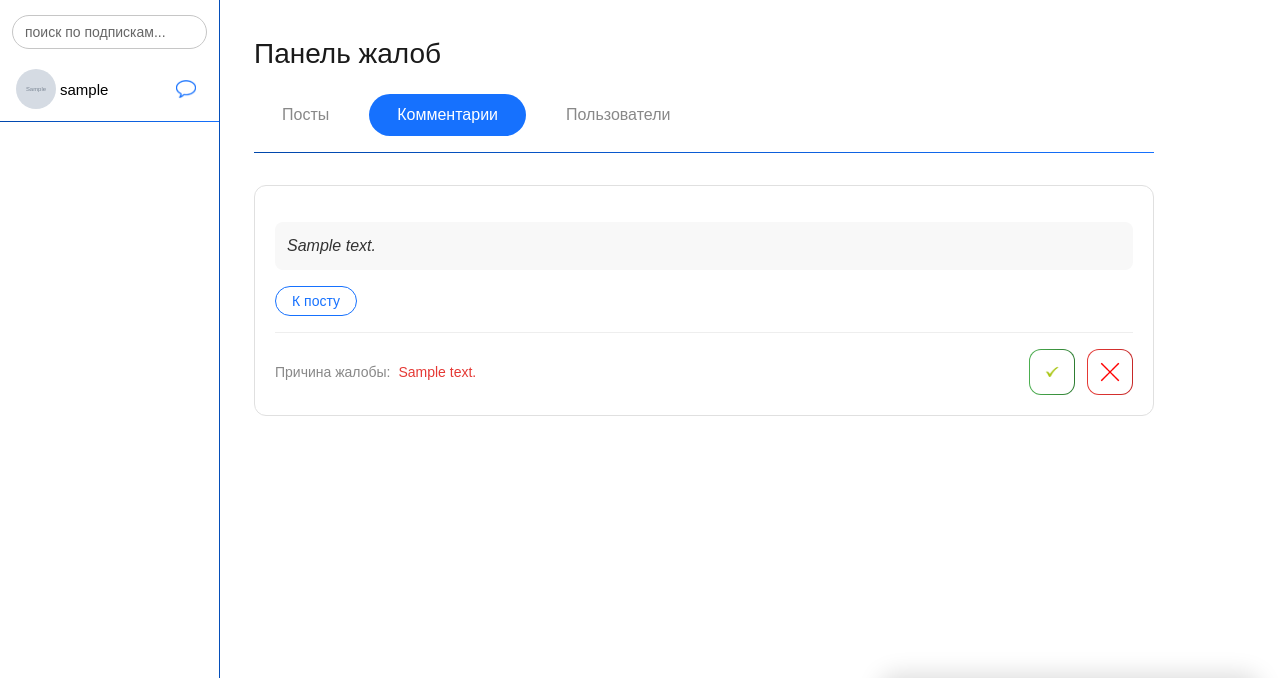
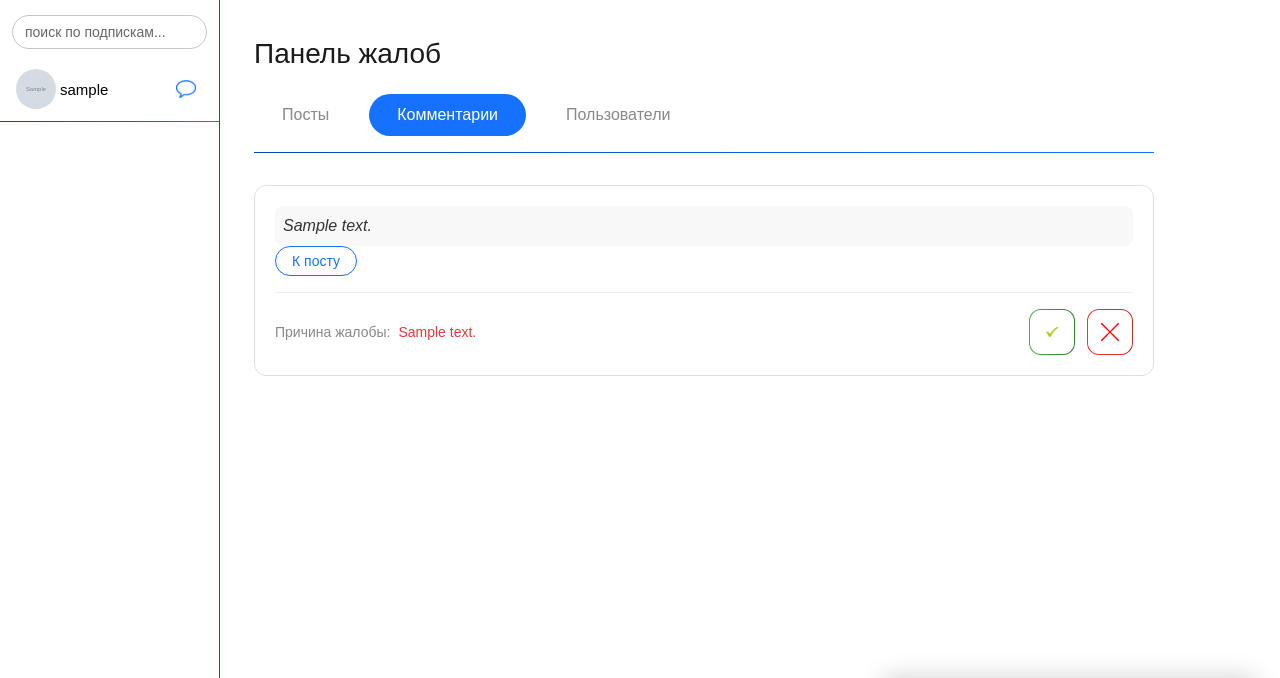
Before and after one commit to DreySych/MindFlow, a Django app: page /complaint/panel/comments/ in a window 1280 px wide. Shown: the part 121-799 px from the top of the page. Run offline with Django 5.2, Linux system fonts and the light colour scheme; a user stored in the database is signed in; tables that the repository leaves empty hold one stand-in row (values such as "Sample post"); grey boxes marked "Sample" are stand-in pictures; data that the repository does not hold is empty; some web fonts are replaced.

Commit message:
fix complaints

```diff
--- a/static/css/complain_panel.css
+++ b/static/css/complain_panel.css
@@ -102,6 +102,11 @@ body {
 
 .complaint-comment {
     margin-bottom: 16px;
+    /* ПРИЖАТЬ ТЕКСТ К ЛЕВОМУ КРАЮ */
+    padding-left: 0 !important;
+    padding-right: 0 !important;
+    margin-left: 0 !important;
+    margin-right: 0 !important;
 }
 
 .complaint-comment-text {
@@ -109,9 +114,23 @@ body {
     color: #333;
     line-height: 1.5;
     font-style: italic;
-    padding: 12px;
+    /* МИНИМАЛЬНЫЕ ОТСТУПЫ */
+    padding: 8px 8px !important;
     background: #f8f8f8;
     border-radius: 8px;
+    /* ПЕРЕНОС ТЕКСТА */
+    word-break: break-all;
+    white-space: pre-wrap;
+    word-wrap: break-word;
+    overflow-wrap: break-word;
+    max-width: 100%;
+    box-sizing: border-box;
+    margin: 0 !important;
+    text-align: left !important;
+    width: 100% !important;
+    /* ПРИЖАТЬ К ЛЕВУЮ СТОРОНУ */
+    margin-left: 0 !important;
+    padding-left: 8px !important;
 }
 
 .complaint-info {
@@ -120,29 +139,41 @@ body {
     justify-content: space-between;
     padding-top: 16px;
     border-top: 1px solid #eee;
+    gap: 0;
 }
 
 .complaint-type {
     display: flex;
     align-items: center;
     gap: 8px;
+    flex: 1;
+    min-width: 0;
 }
 
 .complaint-label {
     font-size: 14px;
     color: #888;
+    white-space: nowrap;
+    flex-shrink: 0;
 }
 
 .complaint-value {
     font-size: 14px;
     color: #e53935;
     font-weight: 500;
+    flex: 1;
+    word-break: break-word;
+    overflow-wrap: break-word;
+    white-space: normal;
+    padding-right: 12px;
+    max-width: none;
 }
 
 .complaint-verdict {
     display: flex;
     align-items: center;
     gap: 12px;
+    flex-shrink: 0;
 }
 
 .verdict-btn {
@@ -155,6 +186,7 @@ body {
     justify-content: center;
     cursor: pointer;
     transition: all 0.2s;
+    flex-shrink: 0;
 }
 
 .verdict-btn img {
@@ -283,11 +315,29 @@ body {
     .complaint-info {
         flex-direction: column;
         gap: 12px;
+        align-items: stretch;
+    }
+
+    .complaint-type {
+        flex-direction: column;
         align-items: flex-start;
+        gap: 4px;
+        order: 2;
     }
 
     .complaint-verdict {
+        order: 1;
         align-self: flex-end;
+    }
+
+    .complaint-comment {
+        padding-left: 0 !important;
+        padding-right: 0 !important;
+    }
+
+    .complaint-comment-text {
+        padding: 6px 6px !important;
+        font-size: 15px;
     }
 
     .user-avatar-complaint {
--- a/users/templates/profile_comments.html
+++ b/users/templates/profile_comments.html
@@ -68,7 +68,7 @@
                     <a href="{% url 'profile_general' username=user.username %}" class="nav-btn">Посты</a>
                     <a href="{% url 'profile_comments' username=user.username %}" class="nav-btn active">Комментарии</a>
                     {% if request.user == user %}
-                        <a href="{% url 'profile_liked' username=user.username %}" class="nav-btn">Оценки "понравившиеся"</a>
+                        <a href="{% url 'profile_liked' username=user.username %}" class="nav-btn">Понравившиеся</a>
                     {% endif %}
                 </div>
 
--- a/users/templates/profile_general.html
+++ b/users/templates/profile_general.html
@@ -66,7 +66,7 @@
                     <a href="{% url 'profile_general' username=user.username %}" class="nav-btn active">Посты</a>
                     <a href="{% url 'profile_comments' username=user.username %}" class="nav-btn">Комментарии</a>
                     {% if request.user == user %}
-                        <a href="{% url 'profile_liked' username=user.username %}" class="nav-btn">Оценки "понравившиеся"</a>
+                        <a href="{% url 'profile_liked' username=user.username %}" class="nav-btn">Понравившиеся</a>
                     {% endif %}
                 </div>
 
--- a/users/templates/profile_liked.html
+++ b/users/templates/profile_liked.html
@@ -37,7 +37,7 @@
                     <a href="{% url 'profile_general' username=user.username %}" class="nav-btn">Посты</a>
                     <a href="{% url 'profile_comments' username=user.username %}" class="nav-btn">Комментарии</a>
                     {% if request.user == user %}
-                        <a href="{% url 'profile_liked' username=user.username %}" class="nav-btn active">Оценки "понравившиеся"</a>
+                        <a href="{% url 'profile_liked' username=user.username %}" class="nav-btn active">Понравившиеся</a>
                     {% endif %}
                 </div>
 
```
Also changed, not shown: complains/templates/complains_panel_comment.html (+6 -26 lines), complains/templates/complains_panel_post.html (+3 -7 lines), complains/templates/complains_panel_user.html (+3 -8 lines), static/images/back.png (deleted).
